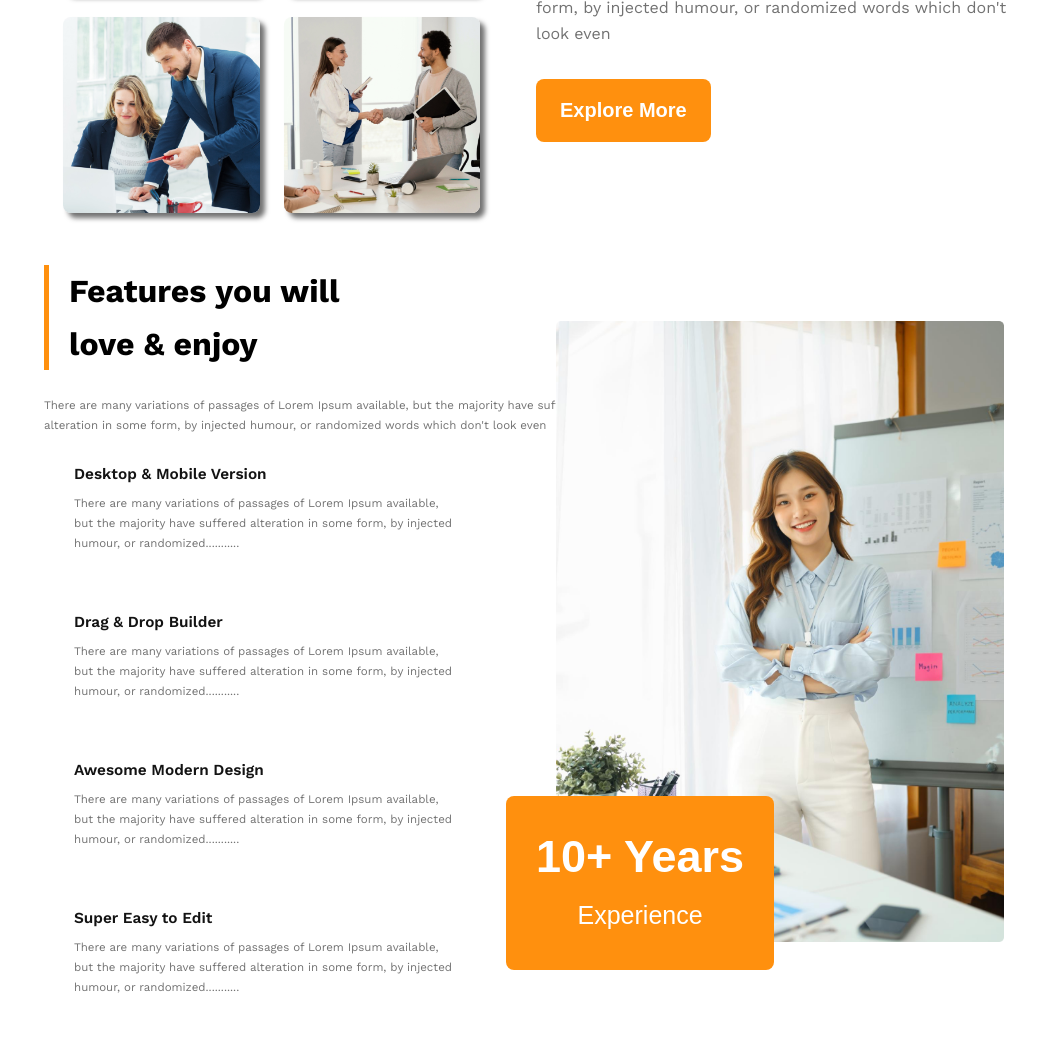
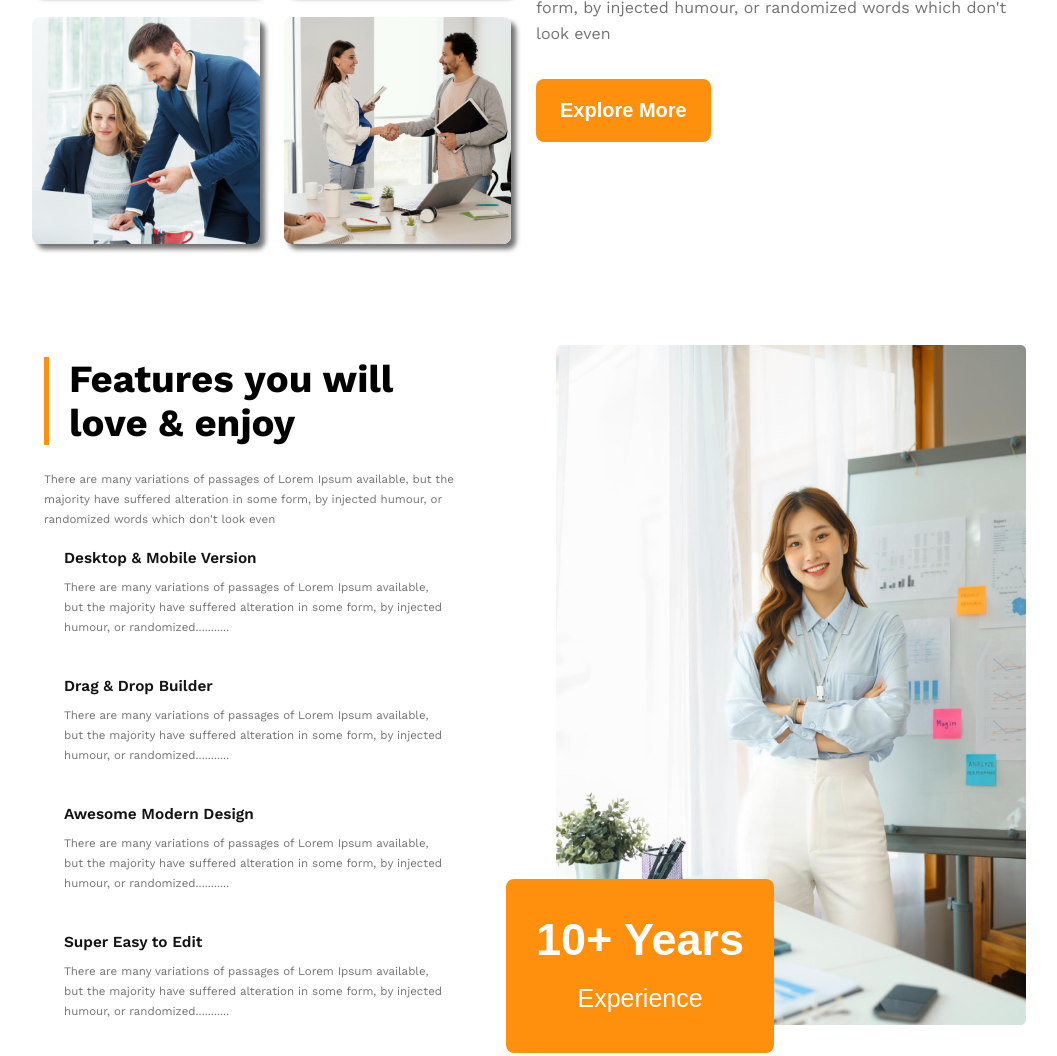
Before and after one commit to safoun10/assignment-2-g3-architects, a plain HTML site: page index.html in a window 1280 px wide. Shown: the part 1353-2409 px from the top of the page, without its empty margins (116-1173 px from the left). Drawn offline with nearby package versions, Linux system fonts and the light colour scheme.

Commit message:
made responsive for 1200px . Next target is mobile responsive

```diff
--- a/index.html
+++ b/index.html
@@ -38,7 +38,7 @@
             </button>
         </article>
 
-        <div class="banner">
+        <div>
             <img class="banner-img" src="images/banner.png">
         </div>
     </header>
@@ -68,12 +68,8 @@
 
         <section class="feature-description">
             <div class="feature-description-text">
-                <div class="description-text-header">
-                    <div class="the-orange-tricky-bar"></div>
-                    <div class="description-text-main-header">
-                        Features you will love & enjoy
-                    </div>
-
+                <div class="description-text-main-header">
+                    Features you will love & enjoy
                 </div>
                 <div class="description-text-sub-header">
                     There are many variations of passages of Lorem Ipsum available, but the majority have suffered alteration in some form, by injected humour, or randomized words which don't look even
--- a/styles/style.css
+++ b/styles/style.css
@@ -145,30 +145,23 @@ a{
     display: flex;
     justify-content: center;
     align-items: center;
-    /* width: 80%; */
     margin: 0 10%;
+    margin-bottom: 70px;
     margin-top: 35px;
 }
 
-.the-orange-tricky-bar{
-    width: 5px;
-    height: 105px;
-    background-color: #FF900E;
-    border: none;
-    left: 0;
-}
 
 .description-text-main-header{
     font-size: 2.5vw;
     font-weight: 700;
     line-height: 53px;
     width: 25vw;
-    margin-left: 20px;
+    padding-left: 20px;
+    border-left-style: solid;
+    border-left-color: #FF900E;
+    border-left-width: 5px;
 }
 
-.description-text-header{
-    display: flex;
-}
 
 .description-text-sub-header, .detail-card-info{
     color: var(--ash-prime);
@@ -326,6 +319,7 @@ a{
     font-size: 34px;
     font-weight: 500;
     margin-left: 10%;
+    margin-bottom: 20px;
     text-shadow: 2px 2px 1px rgb(170, 170, 170);
 }
 
@@ -436,3 +430,32 @@ a{
     margin-top: 130px;
     margin-bottom: 150px;
 }
+
+
+@media screen and (min-width: 1200px) and (max-width: 1599px) {
+    .feature-photos{
+        padding: 2%;
+    }
+    .features{
+        margin-bottom: 10vh;
+    }
+    .description-text-main-header {
+        font-size: 3vw;
+        line-height: 5.5vh;
+        width: 26vw;
+    }
+    .description-text-sub-header{
+        width: 35vw;
+    }
+    .feature-description-side-img>img {
+        width: 105%;
+        height: 85vh;
+    }
+    .description-detail-cards {
+        padding: 20px;
+    }
+    .card{
+        width: 10vw;
+        height: 8vw;
+    }
+}
```
